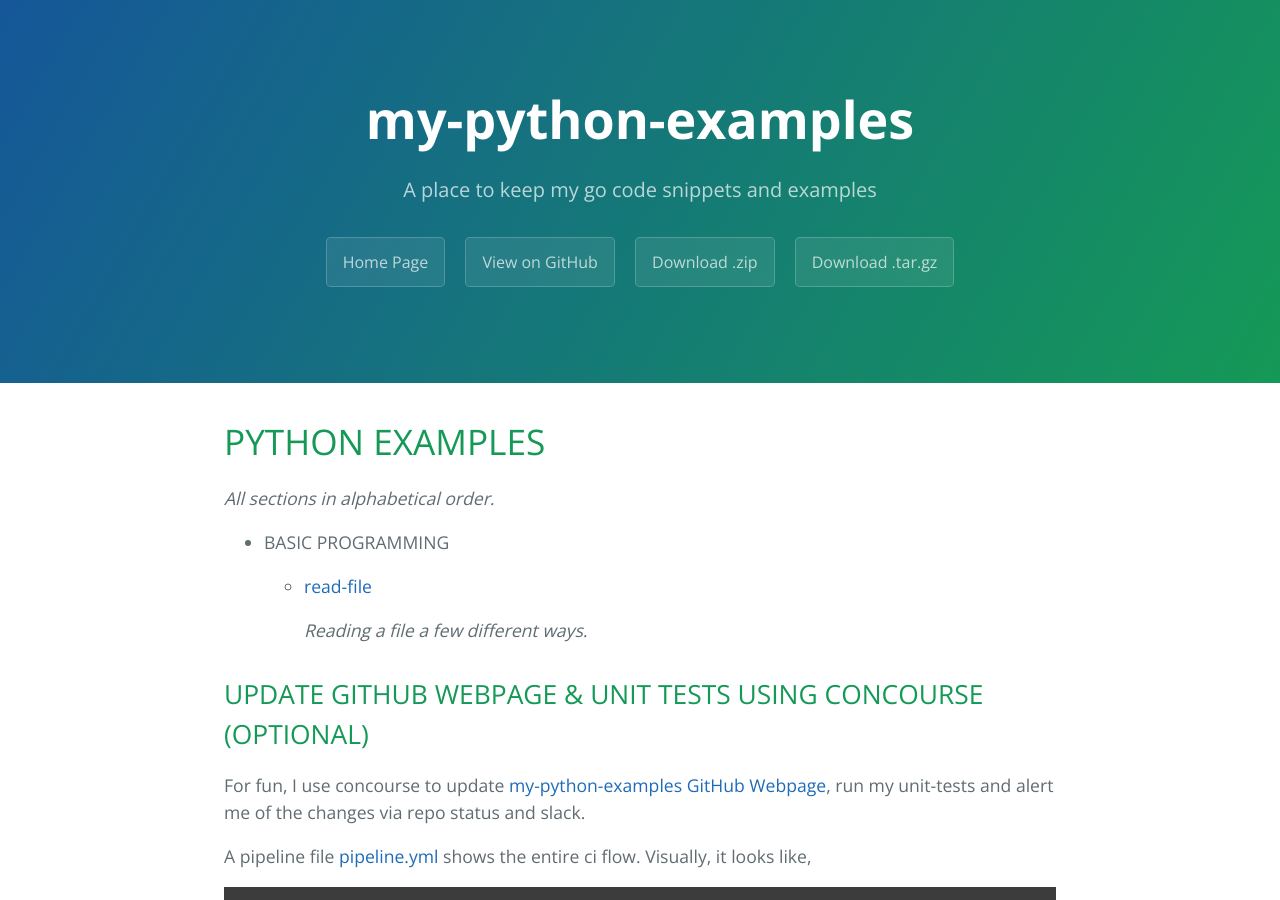
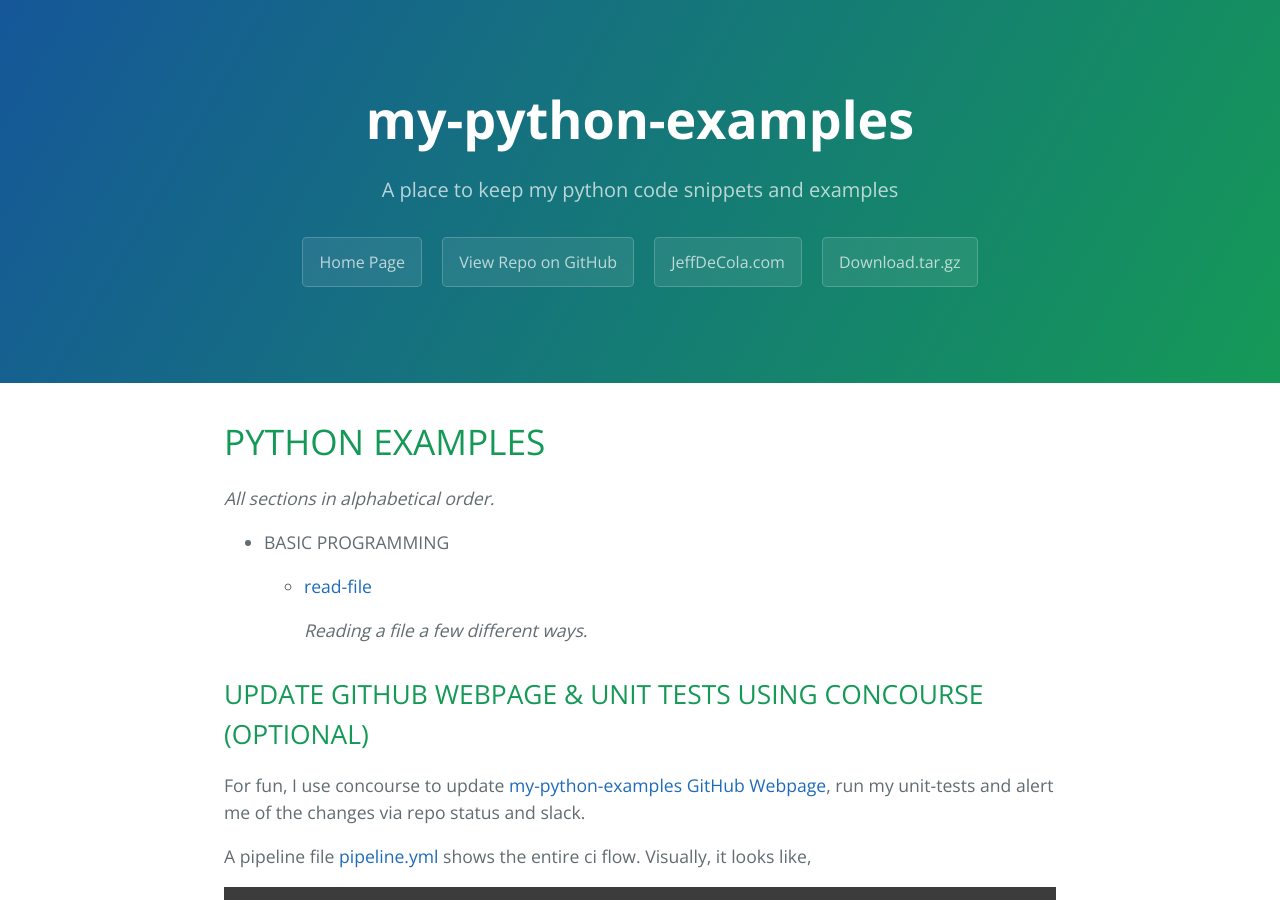
Before and after one commit to JeffDeCola/my-python-examples, a Jekyll site: the page built from docs/index.md, in a window 1280 px wide and 900 px high. Built offline with Jekyll 4.4.1, drawn with Linux system fonts in a browser that asks for light colours; nearby versions of some CDN libraries; library files that are not in the unit come from our copies.

Commit message:
updated github webpages and ci

```diff
--- a/docs/_layouts/default.html
+++ b/docs/_layouts/default.html
@@ -14,12 +14,12 @@
   <body>
 
     <section class="page-header">
-      <h1 class="project-name">{{ page.projectname }}</h1>
-      <h2 class="project-tagline">{{ page.summary }}</h2>
-      <a href="https://jeffdecola.github.io" class="btn">Home Page</a>
-      <a href="https://github.com/JeffDeCola/{{ page.projectname }}" class="btn">View on GitHub</a>
-      <a href="https://github.com/JeffDeCola/{{ page.projectname }}/zipball/master" class="btn">Download .zip</a>
-      <a href="https://github.com/JeffDeCola/{{ page.projectname }}/tarball/master" class="btn">Download .tar.gz</a>
+        <h1 class="project-name">{{ page.projectname }}</h1>
+        <h2 class="project-tagline">{{ page.summary }}</h2>
+        <a href="https://jeffdecola.github.io" class="btn">Home Page</a>
+        <a href="https://github.com/JeffDeCola/{{ page.projectname }}" class="btn">View Repo on GitHub</a>
+        <a href="https://JeffDeCola.com" class="btn">JeffDeCola.com</a>
+        <a href="https://github.com/JeffDeCola/{{ page.projectname }}/tarball/master" class="btn">Download.tar.gz</a>
     </section>
 
     <section class="main-content">
--- a/docs/index.md
+++ b/docs/index.md
@@ -2,7 +2,7 @@
 layout: default
 title: JeffDeCola/my-python-examples
 projectname : my-python-examples
-summary: A place to keep my go code snippets and examples
+summary: A place to keep my python code snippets and examples
 ---
 
 {% include README.md %}
```
